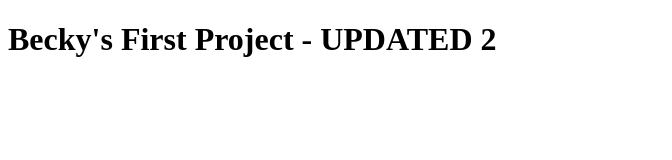
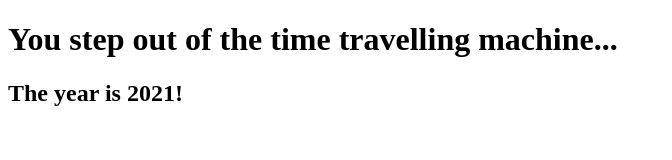
Before and after one commit to beckwanderer/firstproject, a plain HTML site: page index.html in a window 1280 px wide. Shown: the whole page, without its empty margins (0-672 px from the left). Drawn offline with Linux system fonts and the light colour scheme.

Commit message:
It is the year 2021

```diff
--- a/index.html
+++ b/index.html
@@ -8,10 +8,8 @@
 </head>
 <body>
 
-    <h1>Becky's First Project - UPDATED 2</h1>
-
-    <div class="container">
-    </div>
+    <h1>You step out of the time travelling machine... </h1>
+    <h2>The year is 2021!</h2>
 
 </body>
 </html>
```
